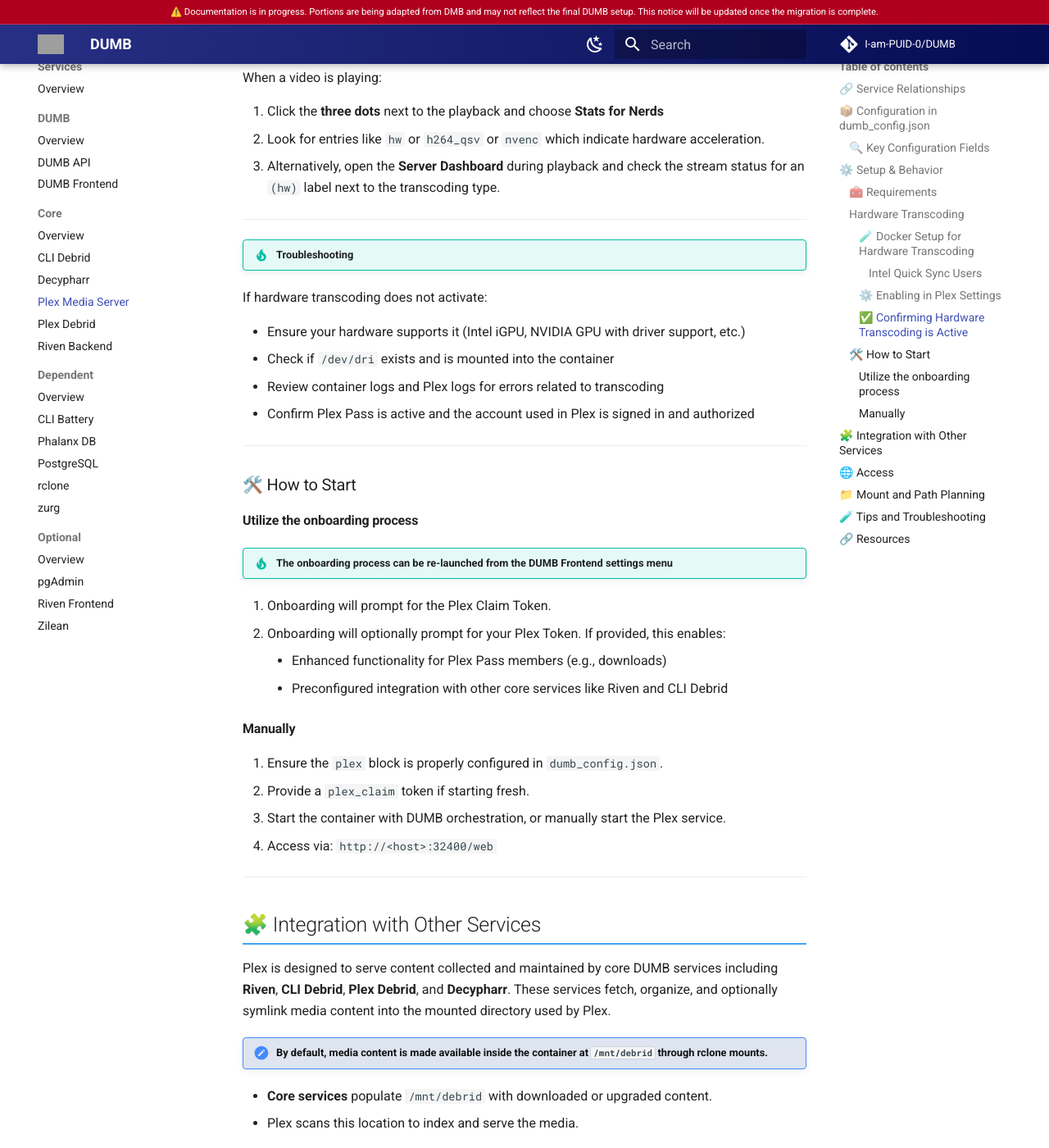
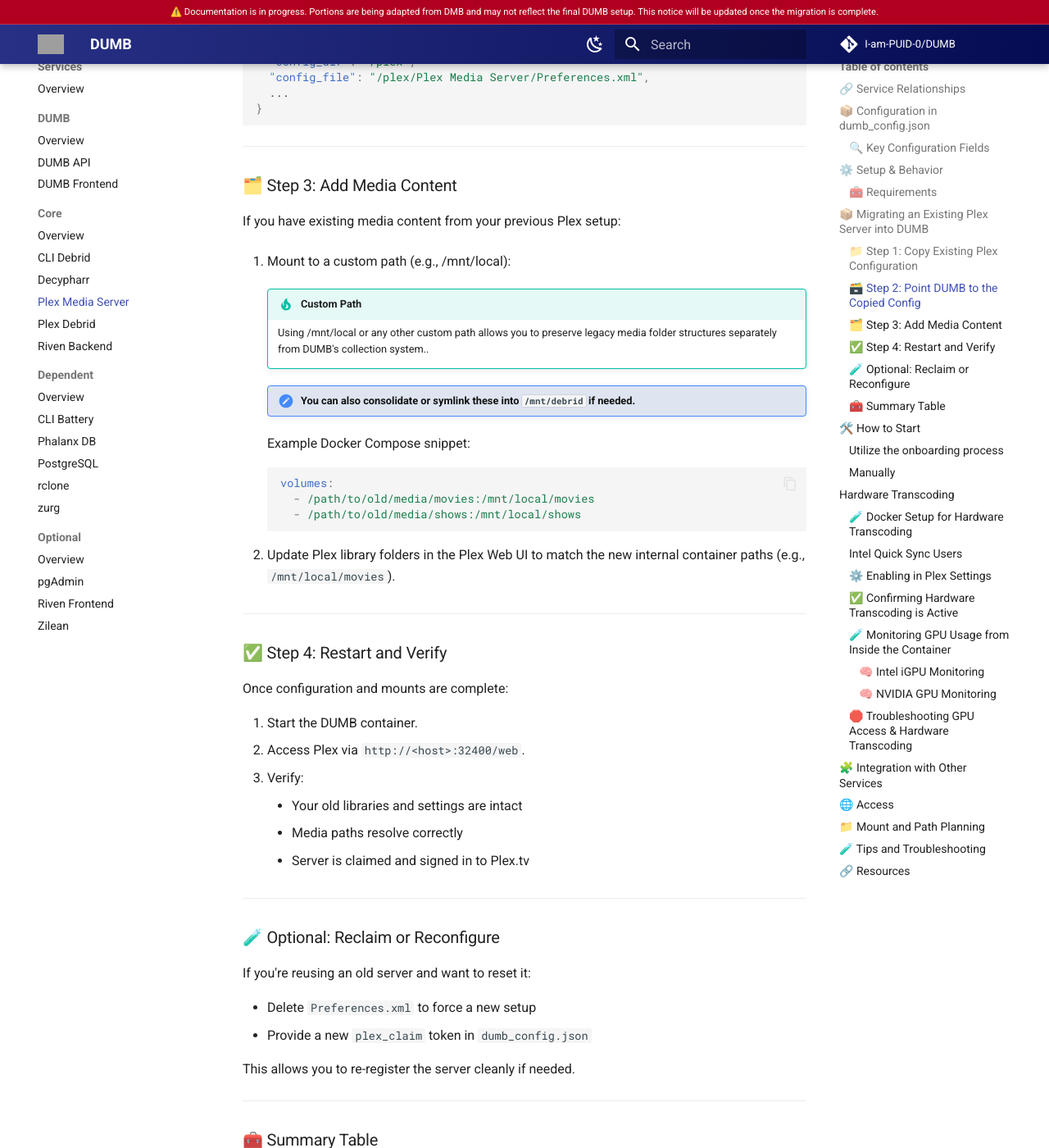
Before and after one commit to I-am-PUID-0/DUMB_docs, an MkDocs documentation site: the page built from docs/services/core/plex-media-server.md, in a window 1280 px wide and 1400 px high, scrolled down 2696 px. Shown: the whole window at 82% size. Built offline with MkDocs 1.6.1 and Material for MkDocs 9.7.7, drawn with Linux system fonts in a browser that asks for light colours; comment, search, counter and statistics services are not loaded; some of the changed text lies outside the part shown; grey boxes are pictures that could not be loaded.

Commit message:
feat(docs): add Plex Media Server migration instructions and hardware transcoding setup

````diff
--- a/docs/services/core/plex-media-server.md
+++ b/docs/services/core/plex-media-server.md
@@ -48,6 +48,8 @@
 * `config_dir`: Directory containing Plex server data (including preferences).
 * `port`: Default access port (32400).
 
+!!! important  "DUMB does not yet support `auto_update` or `port` assignment for Plex Media Server"
+
 ---
 
 ## ⚙️ Setup & Behavior
@@ -60,14 +62,145 @@
   * Transcoding cache (if transcoding is enabled).
   * Valid claim token for first-time setup (if not already configured).
 
-### Hardware Transcoding
+---
+
+## 📦 Migrating an Existing Plex Server into DUMB
+
+If you're migrating an existing Plex Media Server into the DUMB container, the process involves preserving your current Plex data directory and ensuring it is placed correctly within the DUMB ecosystem.
+
+---
+
+### 📁 Step 1: Copy Existing Plex Configuration
+
+Whether your current Plex server is running as a Docker container or directly on the host machine, locate its configuration directory. This directory typically contains:
+
+* `Plex Media Server/Preferences.xml`
+* `Plex Media Server/Library/...`
+* `Plex Media Server/Logs/...`
+
+Copy this entire Plex configuration directory to the DUMB host's Plex directory:
+
+```bash
+# Replace /path/to/existing/plex with the path from your host or old container
+cp -r "/path/to/existing/plex/Plex Media Server" "/path/to/DUMB/plex/"
+```
+
+The result should be:
+
+```
+DUMB/plex/Plex Media Server/Preferences.xml
+DUMB/plex/Plex Media Server/Library/...
+```
+
+!!! important "The internal path **must** remain `/plex/Plex Media Server/Preferences.xml` inside the container, unless you follow Step 2 below."
+
+---
+
+### 🗃️ Step 2: Point DUMB to the Copied Config
+
+!!! note "This is only required if changing the default location (shown below) for Plex configs inside the container"
+
+Update the `dumb_config.json` to ensure the `config_dir` is `/plex`, which is the internal path mounted inside the container.
+
+```json
+"plex": {
+  "enabled": true,
+  "config_dir": "/plex",
+  "config_file": "/plex/Plex Media Server/Preferences.xml",
+  ...
+}
+```
+
+---
+
+### 🗂️ Step 3: Add Media Content
+
+If you have existing media content from your previous Plex setup:
+
+1. Mount to a custom path (e.g., /mnt/local):
+
+    !!! tip "Custom Path"
+        Using /mnt/local or any other custom path allows you to preserve legacy media folder structures separately from DUMB's collection system..
+
+    !!! note "You can also consolidate or symlink these into `/mnt/debrid` if needed."
+
+    Example Docker Compose snippet:
+
+    ```yaml
+    volumes:
+      - /path/to/old/media/movies:/mnt/local/movies
+      - /path/to/old/media/shows:/mnt/local/shows
+    ```
+
+2. Update Plex library folders in the Plex Web UI to match the new internal container paths (e.g., `/mnt/local/movies`).
+
+---
+
+### ✅ Step 4: Restart and Verify
+
+Once configuration and mounts are complete:
+
+1. Start the DUMB container.
+2. Access Plex via `http://<host>:32400/web`.
+3. Verify:
+    * Your old libraries and settings are intact
+    * Media paths resolve correctly
+    * Server is claimed and signed in to Plex.tv
+
+---
+
+### 🧪 Optional: Reclaim or Reconfigure
+
+If you're reusing an old server and want to reset it:
+
+* Delete `Preferences.xml` to force a new setup
+* Provide a new `plex_claim` token in `dumb_config.json`
+
+This allows you to re-register the server cleanly if needed.
+
+---
+
+### 🧰 Summary Table
+
+| Migration Source      | Steps                                                          |
+| --------------------- | -------------------------------------------------------------- |
+| Plex Docker Container | Copy container's volume contents to `DUMB/plex`                |
+| Plex on Host          | Copy `/var/lib/plexmediaserver` or equivalent to `DUMB/plex`   |
+| Plex Media            | Bind mount original media directories to `/mnt/debrid` in DUMB |
+
+Once complete, your DUMB-based Plex server should fully replicate your prior setup while gaining the integration benefits of the DUMB ecosystem.
+
+---
+
+## 🛠️ How to Start
+
+### Utilize the onboarding process
+
+!!! tip "The onboarding process can be re-launched from the DUMB Frontend settings menu"
+
+  1. Onboarding will prompt for the Plex Claim Token.
+  2. Onboarding will optionally prompt for your Plex Token. If provided, this enables:
+
+    * Enhanced functionality for Plex Pass members (e.g., downloads)
+    * Preconfigured integration with other core services like Riven and CLI Debrid
+
+
+### Manually
+  1. Ensure the `plex` block is properly configured in `dumb_config.json`.
+  2. Provide a `plex_claim` token if starting fresh.
+  3. Start the container with DUMB orchestration, or manually start the Plex service.
+  4. Access via: `http://<host>:32400/web`
+
+---
+
+## Hardware Transcoding
 
 Hardware-accelerated streaming enables Plex to use the GPU or specialized hardware encoders to offload and speed up transcoding operations, significantly improving performance and lowering CPU usage.
 
 !!! warning "Plex Pass Required"
-Hardware-accelerated transcoding is a **premium feature** and requires an active Plex Pass subscription. [Learn more](https://support.plex.tv/articles/115002178853-using-hardware-accelerated-streaming/)
+    Hardware-accelerated transcoding is a **premium feature** and requires an active Plex Pass subscription. [Learn more](https://support.plex.tv/articles/115002178853-using-hardware-accelerated-streaming/)
 
-#### 🧪 Docker Setup for Hardware Transcoding
+### 🧪 Docker Setup for Hardware Transcoding
 
 To enable hardware transcoding in a Docker container:
 
@@ -78,7 +211,7 @@
 
 This grants the container access to the host system's Direct Rendering Infrastructure (DRI), which is required for GPU access (e.g., Intel Quick Sync, NVIDIA NVENC).
 
-##### Intel Quick Sync Users
+### Intel Quick Sync Users
 
 Additional permissions may be needed:
 
@@ -97,7 +230,7 @@
 
 Make sure the Plex container runs with appropriate `PUID` and `PGID` values that also have access to `/dev/dri`.
 
-#### ⚙️ Enabling in Plex Settings
+### ⚙️ Enabling in Plex Settings
 
 Once the container is running and hardware access is configured:
 
@@ -106,7 +239,7 @@
 3. Enable the checkbox: **Use hardware acceleration when available**
 4. (Optional) Enable **Use hardware-accelerated video encoding** for encoding tasks.
 
-#### ✅ Confirming Hardware Transcoding is Active
+### ✅ Confirming Hardware Transcoding is Active
 
 When a video is playing:
 
@@ -116,37 +249,69 @@
 
 ---
 
-!!! tip "Troubleshooting"
-If hardware transcoding does not activate:
+### 🧪 Monitoring GPU Usage from Inside the Container
 
-
-* Ensure your hardware supports it (Intel iGPU, NVIDIA GPU with driver support, etc.)
-* Check if `/dev/dri` exists and is mounted into the container
-* Review container logs and Plex logs for errors related to transcoding
-* Confirm Plex Pass is active and the account used in Plex is signed in and authorized
-
+You can supplement Plex's built-in tools (like "Stats for Nerds") with real-time GPU monitoring inside the DUMB container.
 
 ---
 
+#### 🧠 Intel iGPU Monitoring
 
-### 🛠️ How to Start
+Intel GPUs (e.g., Quick Sync) can be monitored using `intel-gpu-tools`:
 
-#### Utilize the onboarding process
+```bash
+# Enter the container
+docker exec -it DUMB bash
 
-!!! tip "The onboarding process can be re-launched from the DUMB Frontend settings menu"
+# Install the tools (Debian/Ubuntu based images)
+apt update && apt install -y intel-gpu-tools
 
-  1. Onboarding will prompt for the Plex Claim Token.
-  2. Onboarding will optionally prompt for your Plex Token. If provided, this enables:
+# Launch real-time GPU monitor
+intel_gpu_top
+```
 
-    * Enhanced functionality for Plex Pass members (e.g., downloads)
-    * Preconfigured integration with other core services like Riven and CLI Debrid
+This provides a live view of the GPU's video encode/decode engines. Look for activity under:
 
+* `Video` or `Video/0` for decoding
+* `VideoEnhance` or `Blitter` for scaling and filtering
 
-#### Manually
-  1. Ensure the `plex` block is properly configured in `dumb_config.json`.
-  2. Provide a `plex_claim` token if starting fresh.
-  3. Start the container with DUMB orchestration, or manually start the Plex service.
-  4. Access via: `http://<host>:32400/web`
+!!! tip "Use `q` to exit `intel_gpu_top`"
+
+---
+
+#### 🧠 NVIDIA GPU Monitoring
+
+For NVIDIA GPUs with NVENC/NVDEC support, use the `nvidia-smi` tool:
+
+```bash
+# Enter the container
+docker exec -it DUMB bash
+
+# If not already installed, install NVIDIA tools
+apt update && apt install -y nvidia-smi
+
+# Monitor GPU usage
+nvidia-smi
+```
+
+Look for the Plex process listed under the `Processes` section. When active transcoding is occurring, you should see:
+
+* Increased `GPU-Util` percentage
+* Encoder usage
+* Memory allocation from Plex or `Plex Transcoder`
+
+!!! note "If `nvidia-smi` is not recognized, ensure the container is running with the `--gpus all` flag and NVIDIA Docker runtime is enabled on the host."
+
+---
+
+### 🛑 Troubleshooting GPU Access & Hardware Transcoding
+
+* Confirm the container has access to `/dev/dri` or sometimes `/dev/nvidia*`
+* Confirm Plex Pass is active and the account used in Plex is signed in and authorized
+* Validate Plex transcoder settings are enabled for hardware use
+* Check that Plex is actually transcoding (not Direct Playing)
+* Ensure your hardware supports it (Intel iGPU, NVIDIA GPU with driver support, etc.)
+* Review container logs and Plex logs for errors related to transcoding
 
 ---
 
````
